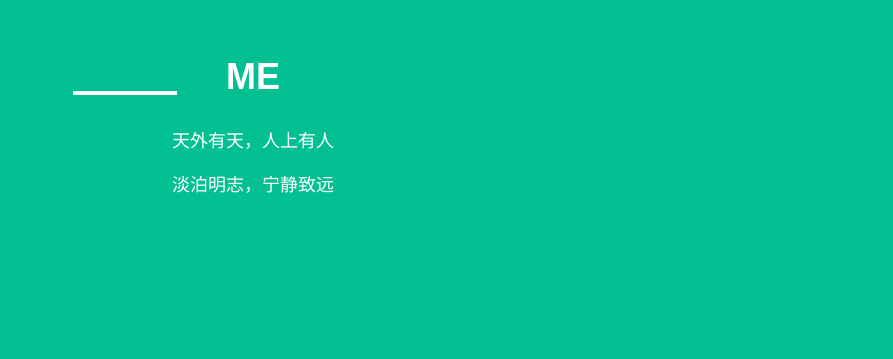
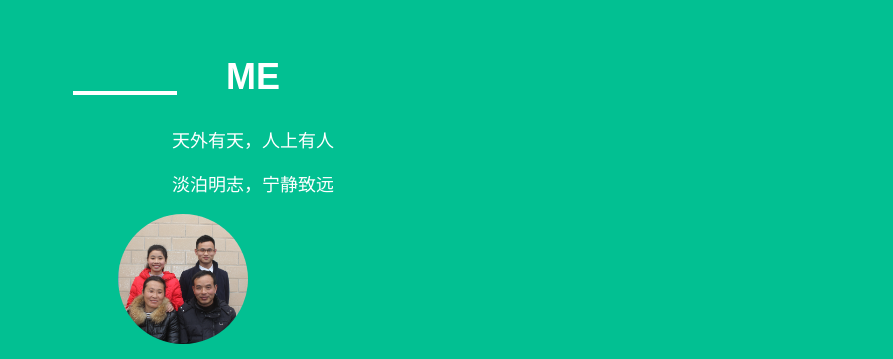
Before and after one commit to igfhv/resume, a plain HTML site: page index.html in a window 1280 px wide. Shown: the top 359 px of the page, without its empty margins (387-1280 px from the left). Drawn offline with Linux system fonts and the light colour scheme.

Commit message:
Update index.html

```diff
--- a/index.html
+++ b/index.html
@@ -454,7 +454,7 @@
                 <p class="p1">天外有天，人上有人</p>
                 <p class="p1">淡泊明志，宁静致远</p>
                 <div>
-                    <div class="photo"><img src="img/.jpg" alt=""></div>
+                    <div class="photo"><img src="img/0.png" alt=""></div>
                     <p>郑磊</p>
                 </div>
                 <p class="p3">know me more</p>
```
